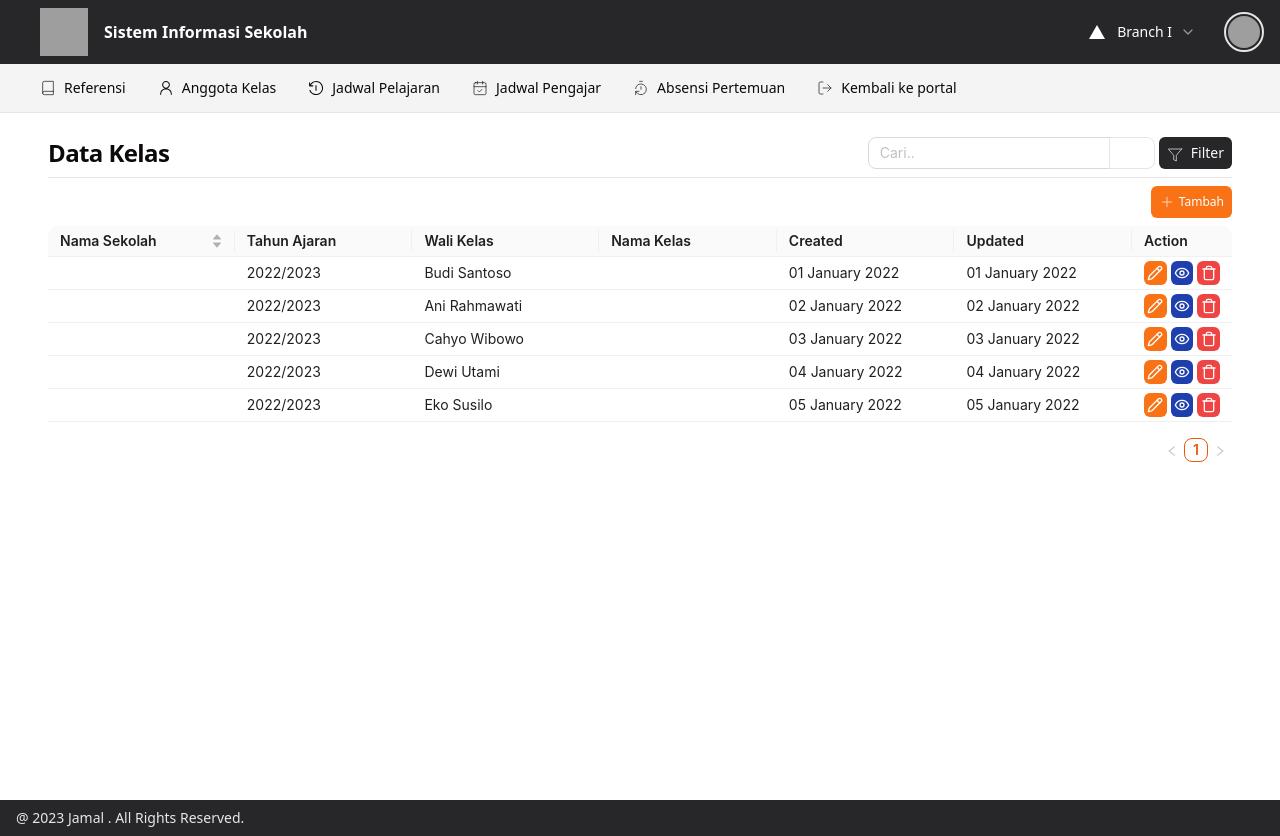
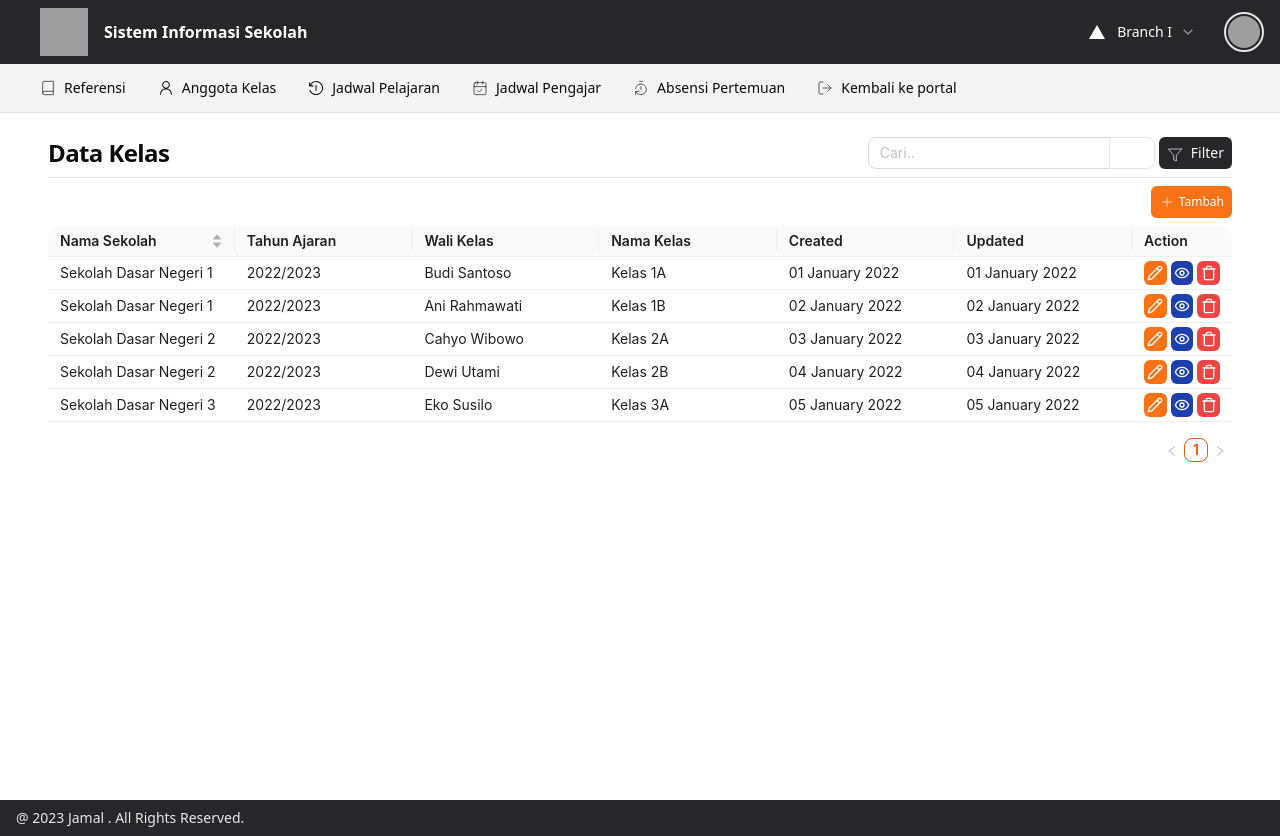
Before and after one commit to SofyanArdiansyah888/vite-shadcn, a React (Vite) app: page /akademik/referensi/kelas in a window 1280 px wide. Built offline with nearby package versions, Linux system fonts and the light colour scheme; data requests are answered from the project's data file; grey boxes are pictures that could not be loaded.

Commit message:
feat: add tahun ajaran module

```diff
--- a/src/components/shared/alert.tsx
+++ b/src/components/shared/alert.tsx
@@ -12,7 +12,7 @@ export function deleteAlert({
     confirm({
         title: 'Kamu yakin ingin menghapus data ini ?',
         icon: <InfoIcon className={"mr-2 text-destructive"} strokeWidth={1} />,
-        content: `${data.nama_kelas}`,
+        content: `${data.kelas}`,
         okText: 'Ya',
         okType: 'danger',
         cancelText: 'Tidak',
--- a/src/lib/db.json
+++ b/src/lib/db.json
@@ -110,35 +110,35 @@
     {
       "id": "1",
       "tahun_ajaran": "2022/2023",
-      "nama_sekolah": "Sekolah Dasar Negeri 1",
+      "sekolah": "Sekolah Dasar Negeri 1",
       "created_at": "2022-01-01T12:00:00",
       "updated_at": "2022-01-01T12:00:00"
     },
     {
       "id": "2",
       "tahun_ajaran": "2023/2024",
-      "nama_sekolah": "Sekolah Menengah Pertama 2",
+      "sekolah": "Sekolah Menengah Pertama 2",
       "created_at": "2022-02-01T12:00:00",
       "updated_at": "2022-02-01T12:00:00"
     },
     {
       "id": "3",
       "tahun_ajaran": "2024/2025",
-      "nama_sekolah": "Sekolah Menengah Atas 3",
+      "sekolah": "Sekolah Menengah Atas 3",
       "created_at": "2022-03-01T12:00:00",
       "updated_at": "2022-03-01T12:00:00"
     },
     {
       "id": "4",
       "tahun_ajaran": "2025/2026",
-      "nama_sekolah": "Sekolah Dasar Negeri 4",
+      "sekolah": "Sekolah Dasar Negeri 4",
       "created_at": "2022-04-01T12:00:00",
       "updated_at": "2022-04-01T12:00:00"
     },
     {
       "id": "5",
       "tahun_ajaran": "2026/2027",
-      "nama_sekolah": "Sekolah Menengah Pertama 5",
+      "sekolah": "Sekolah Menengah Pertama 5",
       "created_at": "2022-05-01T12:00:00",
       "updated_at": "2022-05-01T12:00:00"
     }
@@ -147,45 +147,45 @@
     {
       "id": "1",
       "tahun_ajaran": "2022/2023",
-      "nama_sekolah": "Sekolah Dasar Negeri 1",
+      "sekolah": "Sekolah Dasar Negeri 1",
       "wali_kelas": "Budi Santoso",
-      "nama_kelas": "Kelas 1A",
+      "kelas": "Kelas 1A",
       "created_at": "2022-01-01T12:00:00",
       "updated_at": "2022-01-01T12:00:00"
     },
     {
       "id": "2",
       "tahun_ajaran": "2022/2023",
-      "nama_sekolah": "Sekolah Dasar Negeri 1",
+      "sekolah": "Sekolah Dasar Negeri 1",
       "wali_kelas": "Ani Rahmawati",
-      "nama_kelas": "Kelas 1B",
+      "kelas": "Kelas 1B",
       "created_at": "2022-01-02T12:00:00",
       "updated_at": "2022-01-02T12:00:00"
     },
     {
       "id": "3",
       "tahun_ajaran": "2022/2023",
-      "nama_sekolah": "Sekolah Dasar Negeri 2",
+      "sekolah": "Sekolah Dasar Negeri 2",
       "wali_kelas": "Cahyo Wibowo",
-      "nama_kelas": "Kelas 2A",
+      "kelas": "Kelas 2A",
       "created_at": "2022-01-03T12:00:00",
       "updated_at": "2022-01-03T12:00:00"
     },
     {
       "id": "4",
       "tahun_ajaran": "2022/2023",
-      "nama_sekolah": "Sekolah Dasar Negeri 2",
+      "sekolah": "Sekolah Dasar Negeri 2",
       "wali_kelas": "Dewi Utami",
-      "nama_kelas": "Kelas 2B",
+      "kelas": "Kelas 2B",
       "created_at": "2022-01-04T12:00:00",
       "updated_at": "2022-01-04T12:00:00"
     },
     {
       "id": "5",
       "tahun_ajaran": "2022/2023",
-      "nama_sekolah": "Sekolah Dasar Negeri 3",
+      "sekolah": "Sekolah Dasar Negeri 3",
       "wali_kelas": "Eko Susilo",
-      "nama_kelas": "Kelas 3A",
+      "kelas": "Kelas 3A",
       "created_at": "2022-01-05T12:00:00",
       "updated_at": "2022-01-05T12:00:00"
     }
--- a/src/pages/modul/akademik/referensi/tahun-ajaran/components/tahun-ajaran-table.tsx
+++ b/src/pages/modul/akademik/referensi/tahun-ajaran/components/tahun-ajaran-table.tsx
@@ -36,7 +36,7 @@ export default function TahunAjaranTable({handleGroupModal, params, setSelectedD
     const columns = [
         {
             title: 'Nama Sekolah',
-            dataIndex: 'nama_sekolah',
+            dataIndex: 'sekolah',
             // width: '25%',
             sorter: true,
         },
--- a/src/pages/modul/akademik/referensi/tahun-ajaran/data/tahun-ajaran.entity.ts
+++ b/src/pages/modul/akademik/referensi/tahun-ajaran/data/tahun-ajaran.entity.ts
@@ -1,7 +1,7 @@
 export default interface TahunAjaranEntity{
     id: string,
     tahun_ajaran: string,
-    nama_sekolah: string,
+    sekolah: string,
     created_at: string,
     updated_at: string,
 }
```
